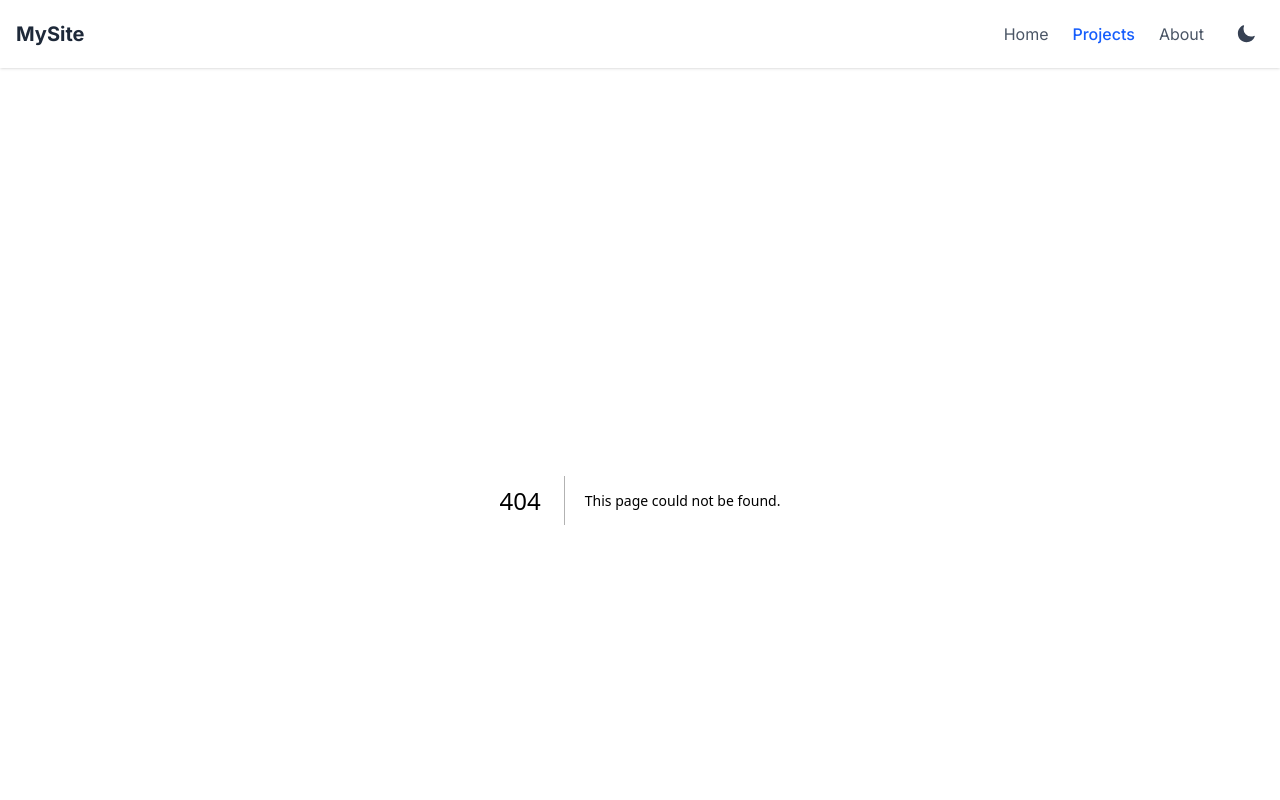
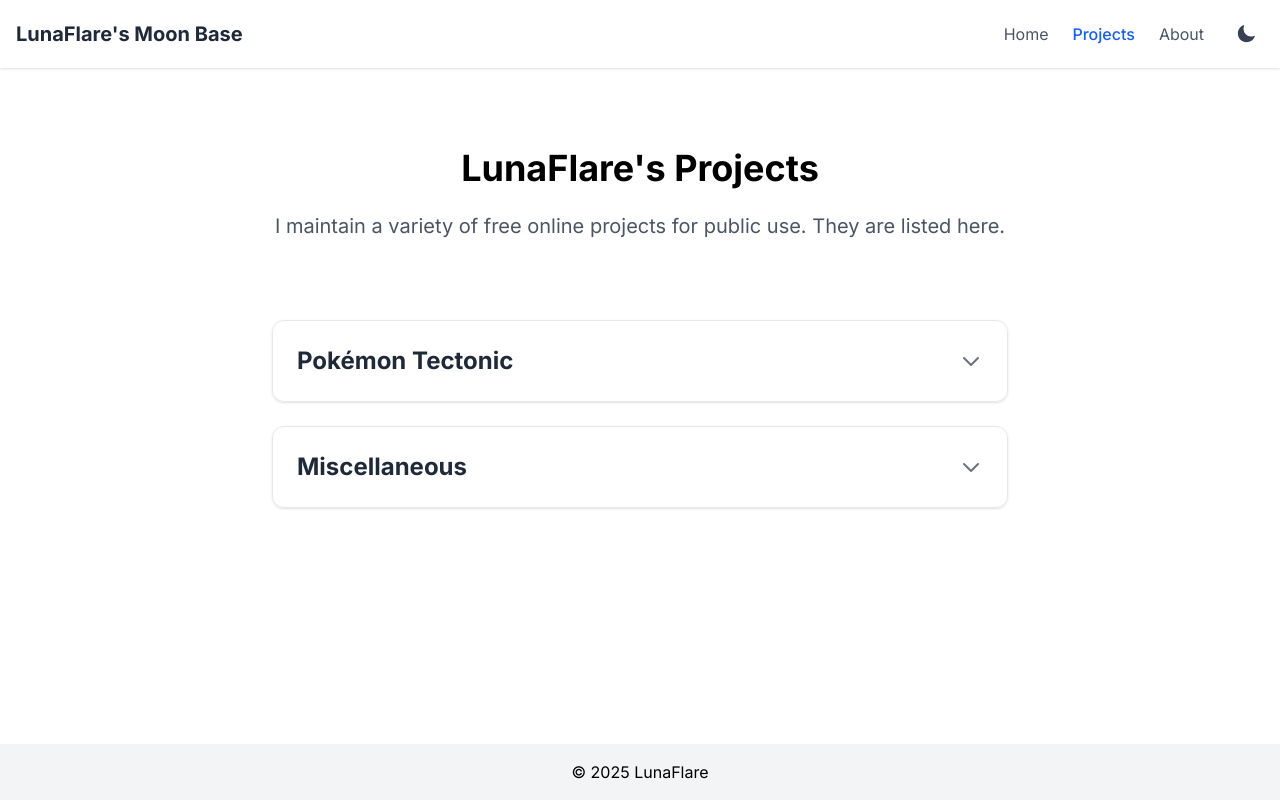
Before and after one commit to AlphaKretin/homepage, a Next.js app: page /projects in a window 1280 px wide. Before the commit this address had no page. Shown: the top 800 px of the page. Built offline with nearby package versions, Linux system fonts and the light colour scheme.

Commit message:
Add projects page
More details to come

```diff
--- a/src/app/layout.tsx
+++ b/src/app/layout.tsx
@@ -6,8 +6,8 @@ import "../styles/globals.css";
 const inter = Inter({ subsets: ["latin"] });
 
 export const metadata: Metadata = {
-    title: "My Personal Site",
-    description: "Welcome to my personal website and blog",
+    title: "LunaFlare's Moon Base",
+    description: "Personal website for LunaFlare",
 };
 
 export default function RootLayout({ children }: { children: React.ReactNode }) {
@@ -17,9 +17,7 @@ export default function RootLayout({ children }: { children: React.ReactNode })
                 <Header />
                 <main className="flex-grow container mx-auto px-4 py-8">{children}</main>
                 <footer className="bg-gray-100 dark:bg-gray-800 py-4">
-                    <div className="container mx-auto px-4 text-center">
-                        © {new Date().getFullYear()} My Personal Site
-                    </div>
+                    <div className="container mx-auto px-4 text-center">© {new Date().getFullYear()} LunaFlare</div>
                 </footer>
             </body>
         </html>
--- a/src/app/page.tsx
+++ b/src/app/page.tsx
@@ -1,3 +1,4 @@
+import Title from "@/components/Title";
 import type { NextPage } from "next";
 import Head from "next/head";
 
@@ -5,23 +6,14 @@ const Home: NextPage = () => {
     return (
         <>
             <Head>
-                <title>Welcome to My Site</title>
+                <title>LunaFlare&apos;s Moon Base</title>
                 <meta name="description" content="Personal homepage and blog" />
             </Head>
 
-            <section className="py-12">
-                <div className="max-w-3xl mx-auto text-center">
-                    <h1 className="text-4xl font-bold mb-6">Welcome to My Personal Site</h1>
-                    <p className="text-xl text-gray-600 dark:text-gray-300">
-                        I write about web development, technology, and other things I find interesting.
-                    </p>
-                </div>
-            </section>
-
-            <section className="py-8">
-                <h2 className="text-2xl font-semibold mb-6">Latest Blog Posts</h2>
-                {/* Blog post previews would go here */}
-            </section>
+            <Title
+                title="LunaFlare's Moon Base"
+                intro="A repository for all the little bits of information I want to store online."
+            />
         </>
     );
 };
--- /dev/null
+++ b/src/app/projects/components/Category.tsx
@@ -0,0 +1,19 @@
+export default function Category({ name, children }: { name: string; children: React.ReactNode }) {
+    return (
+        <details className="group bg-white/80 dark:bg-gray-800/80 backdrop-blur-sm rounded-xl p-6 shadow-sm border border-gray-200 dark:border-gray-700 transition-all hover:shadow-md">
+            <summary className="cursor-pointer flex justify-between items-center list-none">
+                <h2 className="text-2xl font-bold text-gray-800 dark:text-gray-100">{name}</h2>
+                <svg
+                    className="w-6 h-6 text-gray-500 dark:text-gray-400 transform group-open:rotate-180 transition-transform flex-shrink-0 ml-4"
+                    fill="none"
+                    viewBox="0 0 24 24"
+                    stroke="currentColor"
+                >
+                    <path strokeLinecap="round" strokeLinejoin="round" strokeWidth={2} d="M19 9l-7 7-7-7" />
+                </svg>
+            </summary>
+
+            <div className="mt-6 space-y-6">{children}</div>
+        </details>
+    );
+}
--- /dev/null
+++ b/src/app/projects/components/CategoryIntro.tsx
@@ -0,0 +1,3 @@
+export default function CategoryIntro({ children }: { children: React.ReactNode }) {
+    return <p className="text-gray-700 dark:text-gray-300 text-lg leading-relaxed">{children}</p>;
+}
--- /dev/null
+++ b/src/app/projects/components/Item.tsx
@@ -0,0 +1,12 @@
+export default function Item({ url, title, children }: { url: string; title: string; children: React.ReactNode }) {
+    return (
+        <div>
+            <h3 className="text-xl font-semibold text-gray-800 dark:text-gray-100 mb-2">
+                <a href={url} className="hover:underline" target="_blank" rel="noopener noreferrer">
+                    {title}
+                </a>
+            </h3>
+            <p className="text-gray-700 dark:text-gray-300 text-lg leading-relaxed">{children}</p>
+        </div>
+    );
+}
--- /dev/null
+++ b/src/app/projects/page.tsx
@@ -0,0 +1,74 @@
+import InlineLink from "@/components/InlineLink";
+import Title from "@/components/Title";
+import type { NextPage } from "next";
+import Head from "next/head";
+import Category from "./components/Category";
+import CategoryIntro from "./components/CategoryIntro";
+import Item from "./components/Item";
+
+const Home: NextPage = () => {
+    return (
+        <>
+            <Head>
+                <title>LunaFlare&apos;s Projects</title>
+                <meta name="description" content="Personal homepage and blog" />
+            </Head>
+            <Title
+                title="LunaFlare's Projects"
+                intro="I maintain a variety of free online projects for public use. They are listed here."
+            />
+            <section className="py-8">
+                <div className="max-w-3xl mx-auto px-4 space-y-6">
+                    <Category name="Pokémon Tectonic">
+                        <CategoryIntro>
+                            I am a contributor to the Pokémon fangame,{" "}
+                            <InlineLink url="https://www.tectonic-game.com/">Pokémon Tectonic</InlineLink>. In addition
+                            to my contributions to the game itself, I have also created various standalone tools for
+                            developers and players.
+                        </CategoryIntro>
+                        <div className="space-y-6">
+                            <Item
+                                url="https://docs.google.com/spreadsheets/d/14JS_0oAJpP7EB9LrtIShvPYshig1oSVsBKCSVAVV6tc/edit?usp=sharing"
+                                title="Team Coverage Calculator"
+                            >
+                                A spreadsheet that allows you to input your team and determine type-based strengths and
+                                weaknesses, inspired by{" "}
+                                <InlineLink url="https://marriland.com/tools/team-builder/en/">
+                                    Marriland&apos;s team builder
+                                </InlineLink>
+                                . I intend to convert this to a webpage in the future.
+                            </Item>
+                            <Item url="https://tectonic.alphakretin.com" title="Damage Calculator">
+                                A damage calculator using the game&apos;s unique mechanics, stats, and formulae.
+                                Currently a major work in progress. GitHub repository at{" "}
+                                <InlineLink url="https://github.com/AlphaKretin/tectonic-damage-calc">
+                                    https://github.com/AlphaKretin/tectonic-damage-calc
+                                </InlineLink>
+                                .
+                            </Item>
+                        </div>
+                    </Category>
+                    <Category name="Miscellaneous">
+                        <CategoryIntro>
+                            Various other projects that don&apos;t fit into any cohesive category.
+                        </CategoryIntro>
+                        <div className="space-y-6">
+                            <Item url="https://patd.alphakretin.com" title="Panic at the Dojo Characte Sheet">
+                                A digital character sheet for the indie TTRPG,{" "}
+                                <InlineLink url="https://liberigothica.itch.io/panic-at-the-dojo">
+                                    Panic at the Dojo
+                                </InlineLink>{" "}
+                                2nd Edition. Currently a work in progress. Github repository at{" "}
+                                <InlineLink url="https://github.com/AlphaKretin/patd-sheet/">
+                                    https://github.com/AlphaKretin/patd-sheet/
+                                </InlineLink>
+                            </Item>
+                        </div>
+                    </Category>
+                </div>
+            </section>
+        </>
+    );
+};
+
+export default Home;
--- a/src/components/Header.tsx
+++ b/src/components/Header.tsx
@@ -17,7 +17,7 @@ export default function Header() {
         <header className="bg-white dark:bg-gray-900 shadow-sm">
             <div className="container mx-auto px-4 py-4 flex justify-between items-center">
                 <Link href="/" className="text-xl font-bold text-gray-800 dark:text-white">
-                    MySite
+                    LunaFlare&apos;s Moon Base
                 </Link>
 
                 <nav className="flex items-center space-x-6">
--- /dev/null
+++ b/src/components/InlineLink.tsx
@@ -0,0 +1,12 @@
+export default function InlineLink({ children, url }: { children: React.ReactNode; url: string }) {
+    return (
+        <a
+            className="text-blue-600 dark:text-blue-400 hover:underline font-medium"
+            href={url}
+            target="_blank"
+            rel="noopener noreferrer"
+        >
+            {children}
+        </a>
+    );
+}
--- /dev/null
+++ b/src/components/Title.tsx
@@ -0,0 +1,10 @@
+export default function Title({ title, intro }: { title: string; intro: string }) {
+    return (
+        <section className="py-12">
+            <div className="max-w-3xl mx-auto text-center">
+                <h1 className="text-4xl font-bold mb-6">{title}</h1>
+                <p className="text-xl text-gray-600 dark:text-gray-300">{intro}</p>
+            </div>
+        </section>
+    );
+}
```
